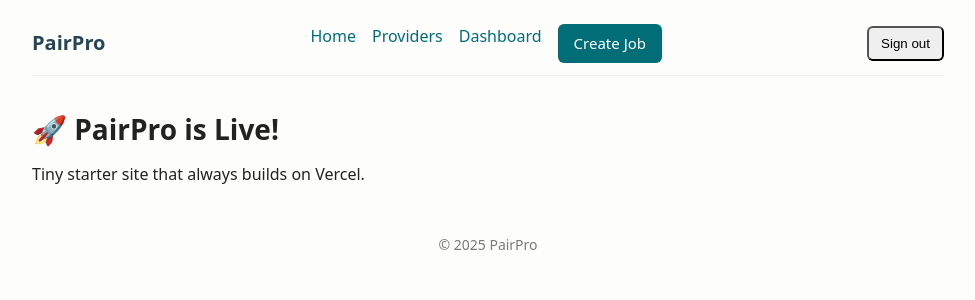
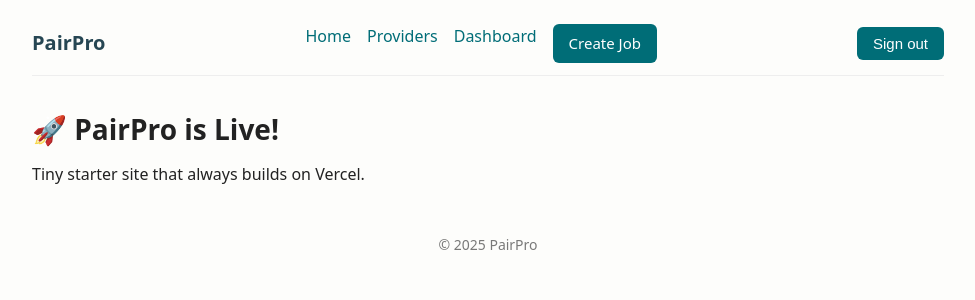
Before and after one commit to ProPairApp/pairpro-frontend, a Next.js app: page / in a window 1280 px wide. Shown: the top 300 px of the page, without its empty margins (152-1127 px from the left). Built offline with nearby package versions, Linux system fonts and the light colour scheme; sample sign-in values are in the browser's storage.

Commit message:
Update LogoutButton.tsx

```diff
--- a/app/components/LogoutButton.tsx
+++ b/app/components/LogoutButton.tsx
@@ -1,13 +1,16 @@
+// app/components/LogoutButton.tsx
 "use client";
 
 export default function LogoutButton({ redirect = "/" }: { redirect?: string }) {
   return (
     <button
+      className="btn"
       onClick={() => {
-        try { localStorage.removeItem("pairpro_token"); } catch {}
+        try {
+          localStorage.removeItem("pairpro_token");
+        } catch {}
         window.location.href = redirect;
       }}
-      style={{ padding: "8px 12px", borderRadius: 6 }}
     >
       Sign out
     </button>
```
